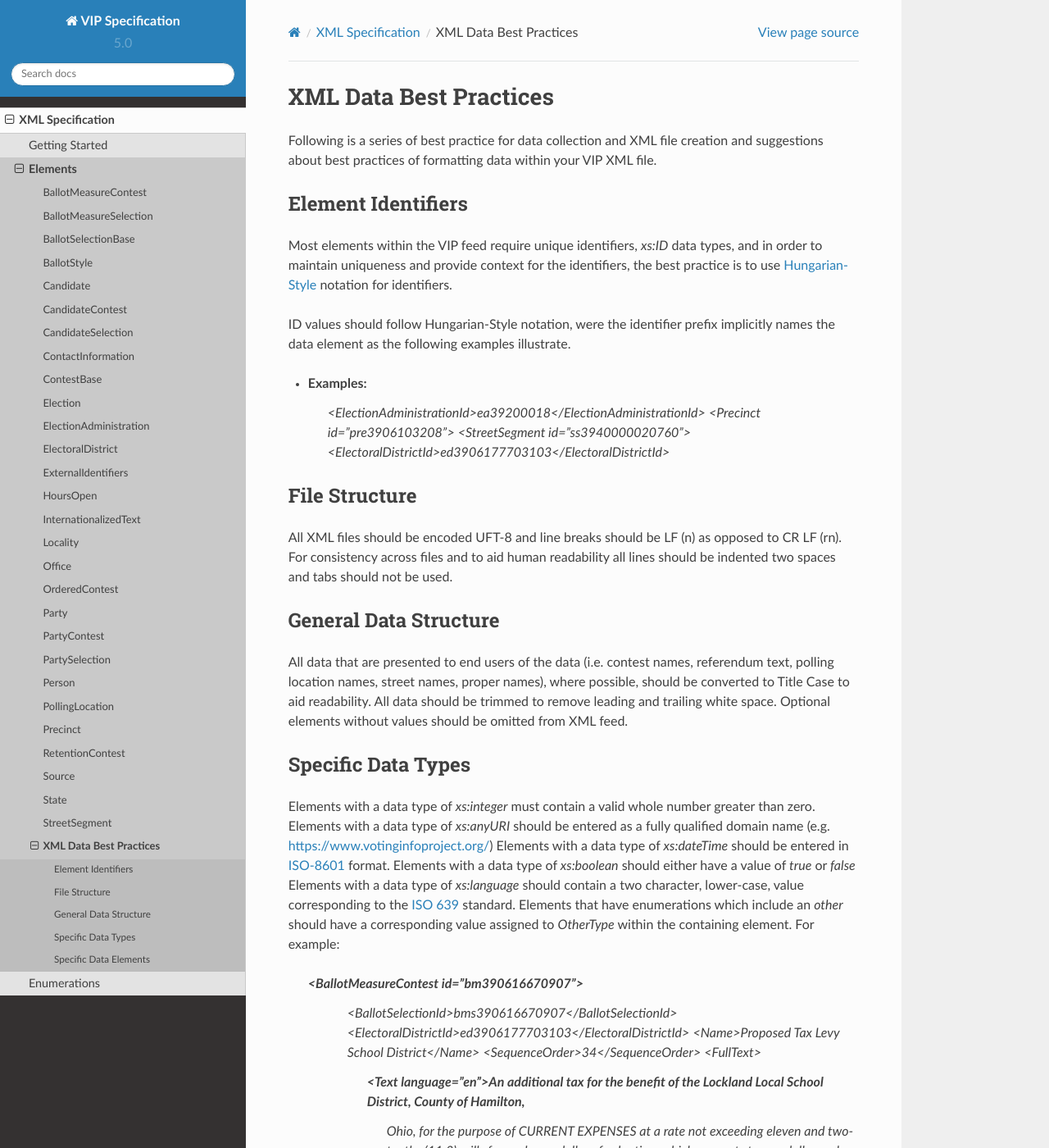
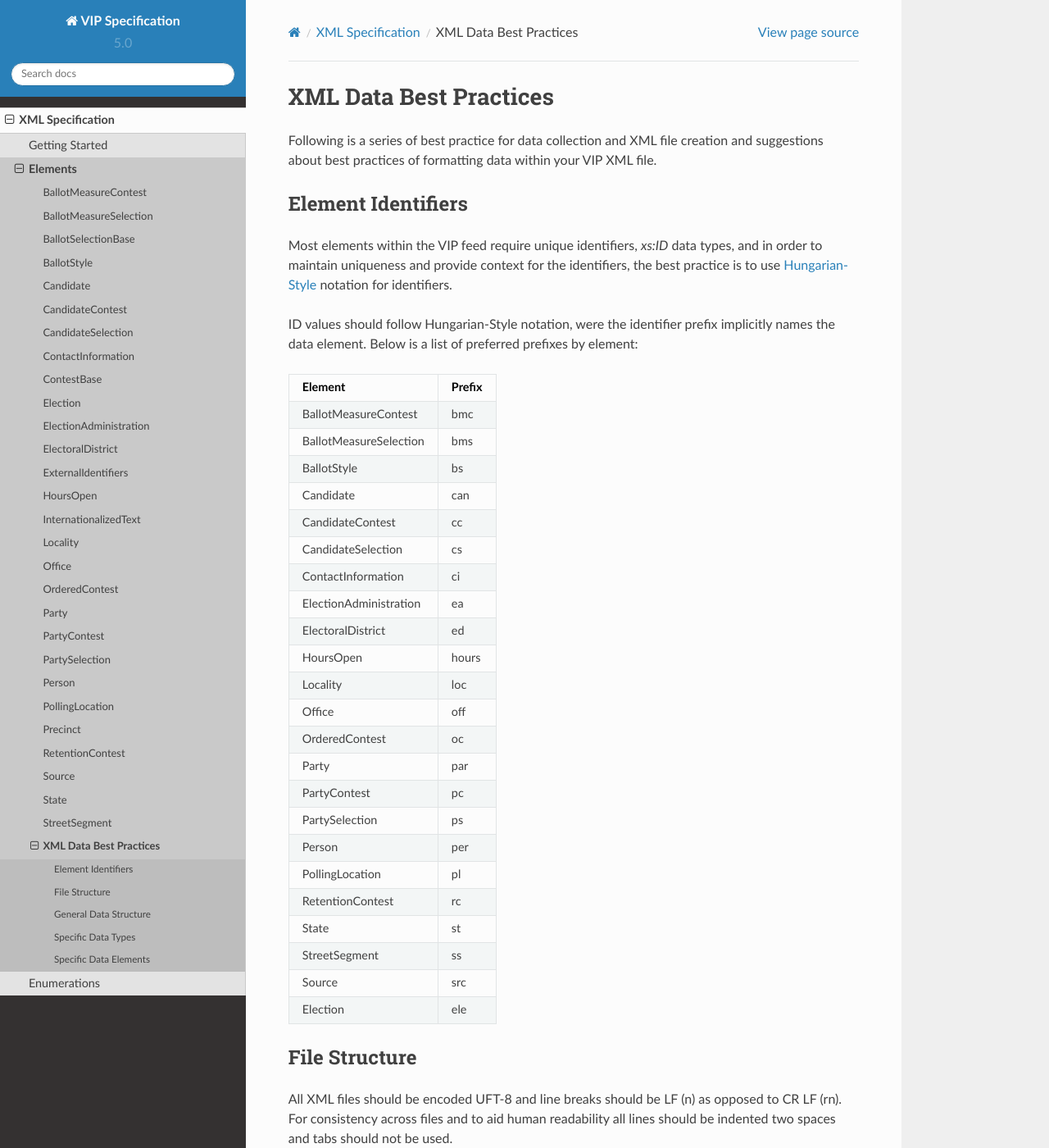
Before and after one commit to votinginfoproject/vip-specification, a Sphinx documentation site: the page built from docs/xml/elements/xml_data_best_practices.rst, in a window 1280 px wide and 1400 px high. Shown: the whole window at 82% size. Built offline with Sphinx 7.4.7 and the Read the Docs theme 2.0.0, drawn with Linux system fonts in a browser that asks for light colours; some of the changed text lies outside the part shown.

Commit message:
Added Hungarian prefixes

```diff
--- a/docs/xml/elements/xml_data_best_practices.rst
+++ b/docs/xml/elements/xml_data_best_practices.rst
@@ -10,14 +10,60 @@ Element Identifiers
 Most elements within the VIP feed require unique identifiers, `xs:ID` data types, and in order to maintain uniqueness
 and provide context for the identifiers, the best practice is to use `Hungarian-Style`_ notation for identifiers.
 
-ID values should follow Hungarian-Style notation, were the identifier prefix implicitly names the data element as the
-following examples illustrate.
+ID values should follow Hungarian-Style notation, were the identifier prefix implicitly names the data element.  Below
+is a list of preferred prefixes by element:
 
-* Examples:
-   `<ElectionAdministrationId>ea39200018</ElectionAdministrationId>`
-   `<Precinct id="pre3906103208">`
-   `<StreetSegment id="ss3940000020760">`
-   `<ElectoralDistrictId>ed3906177703103</ElectoralDistrictId>`
++----------------------------------------+---------------------------------------+
+| Element                                | Prefix                                |
+|                                        |                                       |
++========================================+=======================================+
+| BallotMeasureContest                   | bmc                                   |
++----------------------------------------+---------------------------------------+
+| BallotMeasureSelection                 | bms                                   |
++----------------------------------------+---------------------------------------+
+| BallotStyle                            | bs                                    |
++----------------------------------------+---------------------------------------+
+| Candidate                              | can                                   |
++----------------------------------------+---------------------------------------+
+| CandidateContest                       | cc                                    |
++----------------------------------------+---------------------------------------+
+| CandidateSelection                     | cs                                    |
++----------------------------------------+---------------------------------------+
+| ContactInformation                     | ci                                    |
++----------------------------------------+---------------------------------------+
+| ElectionAdministration                 | ea                                    |
++----------------------------------------+---------------------------------------+
+| ElectoralDistrict                      | ed                                    |
++----------------------------------------+---------------------------------------+
+| HoursOpen                              | hours                                 |
++----------------------------------------+---------------------------------------+
+| Locality                               | loc                                   |
++----------------------------------------+---------------------------------------+
+| Office                                 | off                                   |
++----------------------------------------+---------------------------------------+
+| OrderedContest                         | oc                                    |
++----------------------------------------+---------------------------------------+
+| Party                                  | par                                   |
++----------------------------------------+---------------------------------------+
+| PartyContest                           | pc                                    |
++----------------------------------------+---------------------------------------+
+| PartySelection                         | ps                                    |
++----------------------------------------+---------------------------------------+
+| Person                                 | per                                   |
++----------------------------------------+---------------------------------------+
+| PollingLocation                        | pl                                    |
++----------------------------------------+---------------------------------------+
+| RetentionContest                       | rc                                    |
++----------------------------------------+---------------------------------------+
+| State                                  | st                                    |
++----------------------------------------+---------------------------------------+
+| StreetSegment                          | ss                                    |
++----------------------------------------+---------------------------------------+
+| Source                                 | src                                   |
++----------------------------------------+---------------------------------------+
+| Election                               | ele                                   |
++----------------------------------------+---------------------------------------+
+
 
 .. _Hungarian-Style: http://en.wikipedia.org/wiki/Hungarian_notation
 
@@ -46,23 +92,26 @@ Elements with a data type of `xs:language` should contain a two character, lower
 Elements that have enumerations which include an `other` should have a corresponding value assigned to `OtherType` within
 the containing element.  For example:
 
- `<BallotMeasureContest id="bm390616670907">`
-    `<BallotSelectionId>bms390616670907</BallotSelectionId>`
-    `<ElectoralDistrictId>ed3906177703103</ElectoralDistrictId>`
-    `<Name>Proposed Tax Levy School District</Name>`
-    `<SequenceOrder>34</SequenceOrder>`
-    `<FullText>`
-      `<Text language="en">An additional tax for the benefit of the Lockland Local School District, County of Hamilton,`
-        `Ohio, for the purpose of CURRENT EXPENSES at a rate not exceeding eleven and two-tenths (11.2) mills for each`
-        `one dollar of valuation, which amounts to one dollar and twelve cents ($1.12) for each one hundred dollars of`
-        `valuation, for a continuing period of time, commencing in 2015, first due in calendar year 2016.</Text>`
-    `</FullText>`
-    `<SummaryText>`
-      `<Text language="en">4 Proposed Tax Levy</Text>`
-    `</SummaryText>`
-    `<Type>other</Type>`
-    `<OtherType>bond</OtherType>`
-  `</BallotMeasureContest>`
+.. code-block:: xml
+   :linenos:
+
+ <BallotMeasureContest id="bm390616670907">
+    <BallotSelectionId>bms390616670907</BallotSelectionId>
+    <ElectoralDistrictId>ed3906177703103</ElectoralDistrictId>
+    <Name>Proposed Tax Levy School District</Name>
+    <SequenceOrder>34</SequenceOrder>
+    <FullText>
+      <Text language="en">An additional tax for the benefit of the Lockland Local School District, County of Hamilton,
+        Ohio, for the purpose of CURRENT EXPENSES at a rate not exceeding eleven and two-tenths (11.2) mills for each
+        one dollar of valuation, which amounts to one dollar and twelve cents ($1.12) for each one hundred dollars of
+        valuation, for a continuing period of time, commencing in 2015, first due in calendar year 2016.</Text>
+    </FullText>
+    <SummaryText>
+      <Text language="en">4 Proposed Tax Levy</Text>
+    </SummaryText>
+    <Type>other</Type>
+    <OtherType>bond</OtherType>
+  </BallotMeasureContest>
 
 
 .. _ISO-8601: http://en.wikipedia.org/wiki/ISO_8601
```
